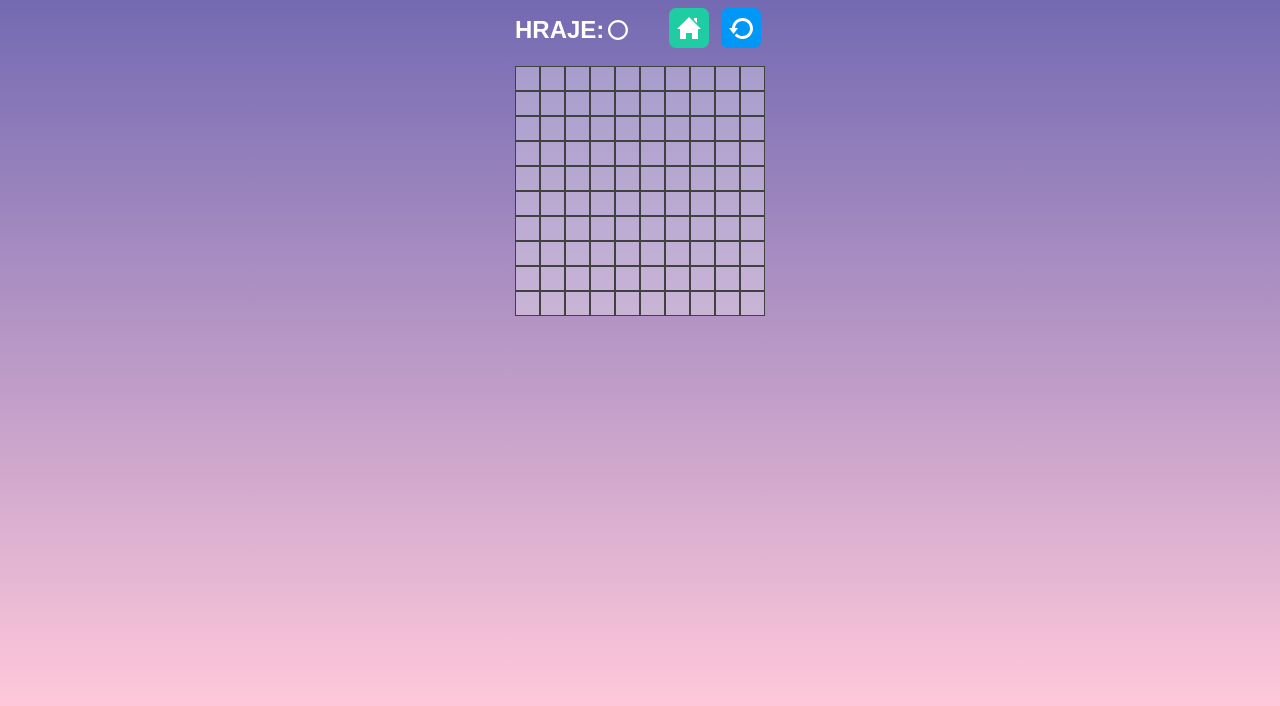
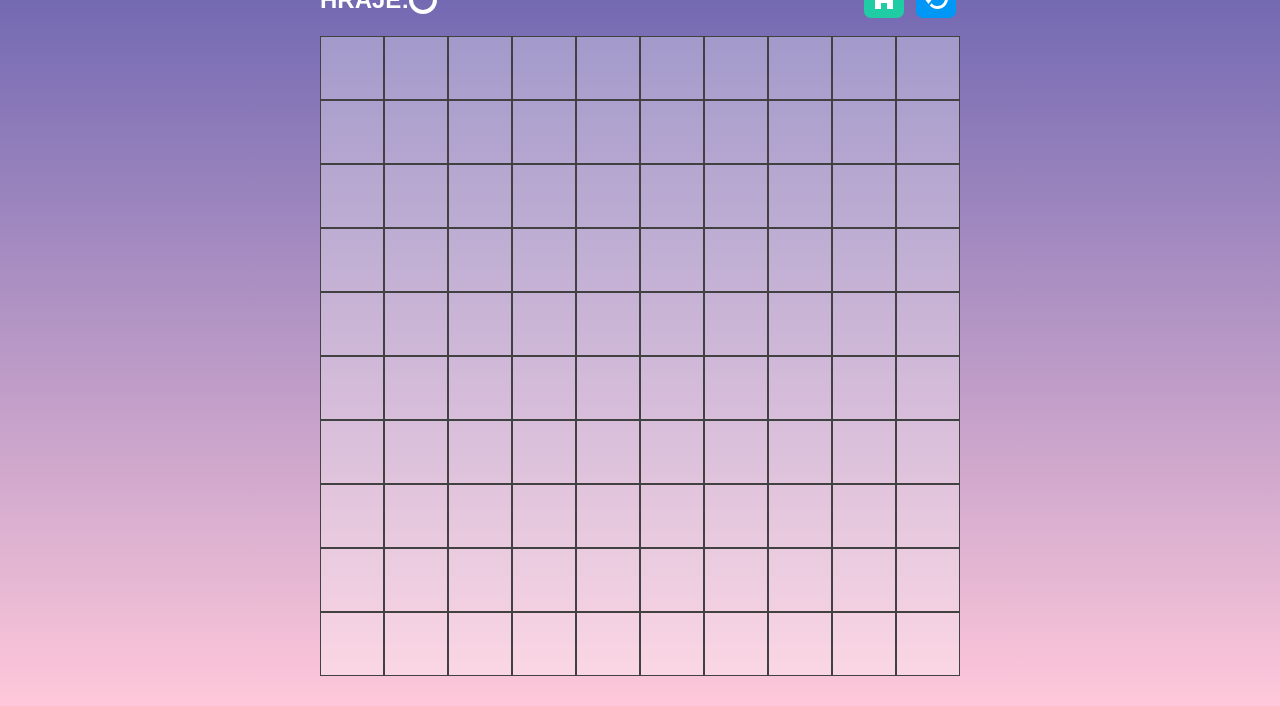
Before and after one commit to JanaStastna/piskvorky, a plain HTML site: page hra.html in a window 1280 px wide. Shown: the part 94-800 px from the top of the page. Drawn offline with Linux system fonts and the light colour scheme.

Commit message:
final upravy

```diff
--- a/hra.html
+++ b/hra.html
@@ -10,14 +10,13 @@
     <link rel="stylesheet" href="style.css" />
     <title>Hra</title>
   </head>
-  <body>
+  <body class="body">
     <div class="profilHra">
       <div class="obsahHra">
         <h1 class="nadpisHra">Piškvorky</h1>
         <div class="radekDruhy">
           <div class="hraje">
             <h2 class="podnadpis">Hraje:</h2>
-            <img class="kolecko2" src="circle.svg" alt="kolečko" />
           </div>
           <div class="cudlicky">
             <a class="odkaz" href="index.html">
--- a/style.css
+++ b/style.css
@@ -173,20 +173,25 @@ odsud styluji stránku hra.html
   margin: 30px;
   font-family: sans-serif;
   max-width: 80vmin;
+  margin: 0 auto;
 }
 
 .ctverecky {
   display: flex;
   flex-wrap: wrap;
-  width: 250px;
 }
 
 button {
-  width: 25px;
-  height: 25px;
+  width: 10%;
   padding: 0;
   border: 1px solid rgb(66, 65, 65);
   background-color: rgba(255, 255, 255, 0.3);
+}
+
+button:before {
+  content: '';
+  display: block;
+  padding-top: 100%;
 }
 
 .nadpisHra {
@@ -198,22 +203,16 @@ button {
 .podnadpis {
   text-transform: uppercase;
   margin: 0;
+  position: relative;
 }
-/*
 .podnadpis::after {
   content: '';
   width: 20px;
   height: 20px;
-  border: 4px solid black;
+  border: 4px solid white;
   border-radius: 50%;
-}
-*/
-
-.kolecko2 {
-  filter: invert(100%);
-  width: 20px;
-  height: 20px;
-  padding: 0px 0px 0px 4px;
+  position: absolute;
+  margin: 0;
 }
 
 .radekDruhy {
@@ -253,3 +252,7 @@ button {
 button:hover {
   background-color: rgba(255, 255, 255, 0.5);
 }
+
+.body {
+  display: block;
+}
```
